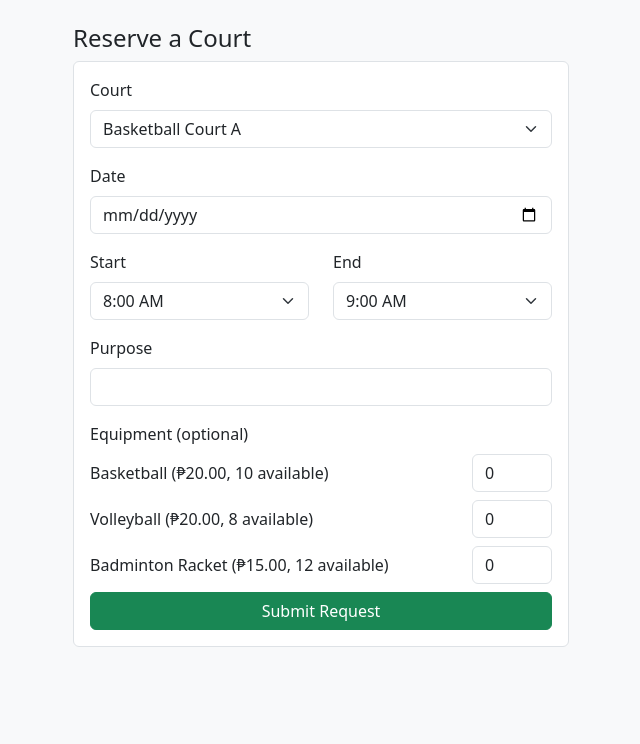
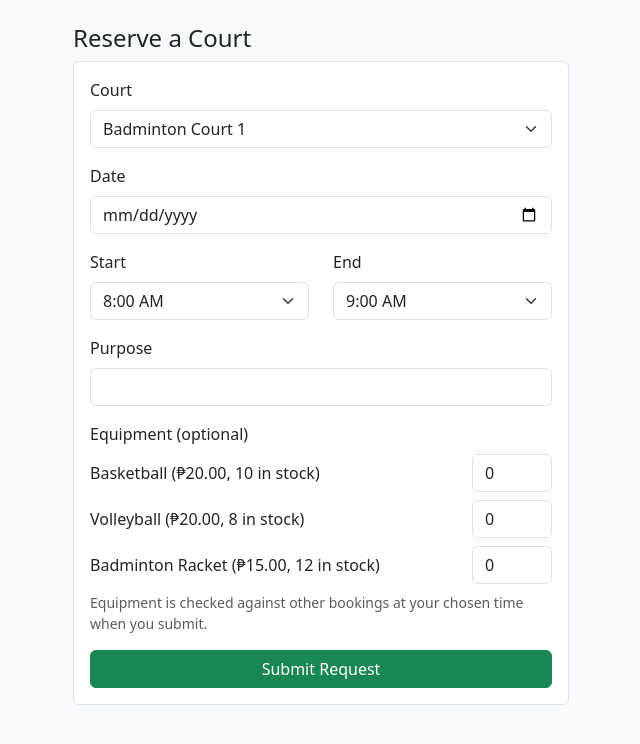
Before and after one commit to kuroo00-ui/playbook, a PHP site: page /reserve.php in a window 1280 px wide. Shown: the part 56-800 px from the top of the page, without its empty margins (319-959 px from the left). Run offline with PHP 8.4, Linux system fonts and the light colour scheme; a user stored in the database is signed in; data comes from the database, SQL or seed files in the repository.

Commit message:
Fix equipment overselling, court hours, payment status

```diff
--- a/cancel.php
+++ b/cancel.php
@@ -17,6 +17,11 @@ if ($_SERVER['REQUEST_METHOD'] === 'POST') {
     $stmt = $conn->prepare("UPDATE payments SET status = 'refunded' WHERE reservation_id = ? AND status = 'paid'");
     $stmt->bind_param("i", $id);
     $stmt->execute();
+
+    // A payment that was still pending is no longer owed
+    $stmt = $conn->prepare("UPDATE payments SET status = 'cancelled' WHERE reservation_id = ? AND status = 'pending'");
+    $stmt->bind_param("i", $id);
+    $stmt->execute();
   }
 }
 header("Location: index.php");
--- a/reserve.php
+++ b/reserve.php
@@ -29,6 +29,24 @@ if ($_SERVER['REQUEST_METHOD'] === 'POST') {
     } elseif ($start < $court['opening_time'] || $end > $court['closing_time']) {
       $error = "Outside operating hours (" . substr($court['opening_time'],0,5) . " - " . substr($court['closing_time'],0,5) . ").";
     } else {
+      // Collect the equipment the customer asked for (quantity above 0).
+      // ksort so rows are always locked in the same order (avoids deadlocks).
+      $items = [];
+      foreach (($_POST['equip'] ?? []) as $eid => $qty) {
+        if ((int)$qty > 0) { $items[(int)$eid] = (int)$qty; }
+      }
+      ksort($items);
+
+      // Everything from here is one transaction, so two people booking at the
+      // same moment cannot both pass the checks.
+      $conn->begin_transaction();
+      try {
+        // Lock this court's row: bookings for the same court now run one at a time
+        $stmt = $conn->prepare("SELECT court_id FROM courts WHERE court_id = ? FOR UPDATE");
+        $stmt->bind_param("i", $court_id);
+        $stmt->execute();
+        $stmt->get_result();
+
         // 3. Double-booking check: overlap = new_start < old_end AND new_end > old_start
         $stmt = $conn->prepare(
           "SELECT COUNT(*) AS n FROM reservations
@@ -39,31 +57,47 @@ if ($_SERVER['REQUEST_METHOD'] === 'POST') {
         $stmt->execute();
         $n = $stmt->get_result()->fetch_assoc()['n'];
 
+        $equip_total = 0;
         if ($n > 0) {
           $error = "That time slot overlaps with an existing reservation.";
         } else {
-        // Collect the equipment the customer asked for (quantity above 0)
-        $items = [];
-        foreach (($_POST['equip'] ?? []) as $eid => $qty) {
-          if ((int)$qty > 0) { $items[(int)$eid] = (int)$qty; }
-        }
-
-        // Check there is enough stock for each item
-        $equip_total = 0;
+          // 4. Equipment: stock minus what overlapping reservations already requested
           foreach ($items as $eid => $qty) {
-          $stmt = $conn->prepare("SELECT equipment_name, available_qty, rental_fee FROM equipment WHERE equipment_id = ?");
+            $stmt = $conn->prepare(
+              "SELECT equipment_name, available_qty, rental_fee
+               FROM equipment WHERE equipment_id = ? FOR UPDATE");
             $stmt->bind_param("i", $eid);
             $stmt->execute();
             $eq = $stmt->get_result()->fetch_assoc();
-          if (!$eq || $qty > $eq['available_qty']) {
-            $error = "Not enough " . ($eq['equipment_name'] ?? 'equipment') . " available.";
+            if (!$eq) { $error = "That equipment does not exist."; break; }
+
+            // Requests on overlapping pending/approved bookings that are NOT checked
+            // out yet. Checked-out items are already subtracted from available_qty,
+            // so counting them again would double-count.
+            $stmt = $conn->prepare(
+              "SELECT COALESCE(SUM(b.quantity), 0) AS reserved
+               FROM equipment_borrowings b
+               JOIN reservations r ON r.reservation_id = b.reservation_id
+               WHERE b.equipment_id = ? AND b.checkout_time IS NULL
+                 AND r.reservation_date = ? AND r.status IN ('pending','approved')
+                 AND ? < r.end_time AND ? > r.start_time");
+            $stmt->bind_param("isss", $eid, $date, $start, $end);
+            $stmt->execute();
+            $reserved = (int)$stmt->get_result()->fetch_assoc()['reserved'];
+
+            $free = (int)$eq['available_qty'] - $reserved;
+            if ($qty > $free) {
+              $error = "Not enough " . $eq['equipment_name'] . " for that time (" . max(0, $free) . " left).";
               break;
             }
             $equip_total += $qty * $eq['rental_fee'];
           }
+        }
 
-        // No problems, so save the reservation and its equipment
-        if ($error === "") {
+        if ($error !== "") {
+          $conn->rollback();
+        } else {
+          // No problems, so save the reservation, its equipment and its payment
           $stmt = $conn->prepare(
             "INSERT INTO reservations (user_id, court_id, reservation_date, start_time, end_time, purpose)
              VALUES (?, ?, ?, ?, ?, ?)");
@@ -78,21 +112,42 @@ if ($_SERVER['REQUEST_METHOD'] === 'POST') {
             $stmt->execute();
           }
 
-          // ---- PASTE PART C HERE ----
           $hours  = ceil((strtotime($end) - strtotime($start)) / 3600);
           $amount = $hours * $court['rental_rate'] + $equip_total;
           $stmt = $conn->prepare("INSERT INTO payments (reservation_id, amount) VALUES (?, ?)");
           $stmt->bind_param("id", $reservation_id, $amount);
           $stmt->execute();
-          // ---------------------------
 
+          $conn->commit();
           header("Location: index.php");
           exit;
+        }
+      } catch (Throwable $e) {
+        $conn->rollback();
+        error_log($e->getMessage());
+        $error = "Something went wrong saving your reservation. Please try again.";
       }
     }
   }
 }
+
+// Courts for the dropdown, with the whole hours each one is open
+$court_rows = $conn->query(
+  "SELECT court_id, court_name, opening_time, closing_time FROM courts WHERE status = 'available' ORDER BY court_name"
+)->fetch_all(MYSQLI_ASSOC);
+
+$court_hours = [];
+foreach ($court_rows as $c) {
+  $open  = (int)substr($c['opening_time'], 0, 2) + (substr($c['opening_time'], 3, 2) !== '00' ? 1 : 0); // first whole hour
+  $close = (int)substr($c['closing_time'], 0, 2);                                                        // last whole hour
+  $court_hours[$c['court_id']] = ['open' => $open, 'close' => $close];
 }
+// Keep what the person picked if the form comes back with an error
+$picked = [
+  'court' => (int)($_POST['court_id'] ?? 0),
+  'start' => $_POST['start_time'] ?? '',
+  'end'   => $_POST['end_time'] ?? '',
+];
 ?>
 <!DOCTYPE html>
 <html lang="en">
@@ -115,13 +170,10 @@ if ($_SERVER['REQUEST_METHOD'] === 'POST') {
 
   <form method="POST" class="bg-white p-3 border rounded">
     <label class="form-label">Court</label>
-    <select name="court_id" class="form-select mb-3" required>
-      <?php
-        $courts = $conn->query("SELECT court_id, court_name FROM courts WHERE status = 'available'");
-        while ($c = $courts->fetch_assoc()) {
-          echo "<option value='{$c['court_id']}'>" . htmlspecialchars($c['court_name']) . "</option>";
-        }
-      ?>
+    <select name="court_id" id="court" class="form-select mb-3" required>
+      <?php foreach ($court_rows as $c): ?>
+        <option value="<?= (int)$c['court_id'] ?>"><?= htmlspecialchars($c['court_name']) ?></option>
+      <?php endforeach; ?>
     </select>
 
     <label class="form-label">Date</label>
@@ -130,19 +182,11 @@ if ($_SERVER['REQUEST_METHOD'] === 'POST') {
     <div class="row mb-3">
       <div class="col">
         <label class="form-label">Start</label>
-        <select name="start_time" class="form-select" required>
-          <?php for ($h = 8; $h <= 20; $h++): ?>
-            <option value="<?= sprintf('%02d:00:00', $h) ?>"><?= date('g:i A', strtotime(sprintf('%02d:00', $h))) ?></option>
-          <?php endfor; ?>
-        </select>
+        <select name="start_time" id="start" class="form-select" required></select>
       </div>
       <div class="col">
         <label class="form-label">End</label>
-        <select name="end_time" class="form-select" required>
-          <?php for ($h = 9; $h <= 21; $h++): ?>
-            <option value="<?= sprintf('%02d:00:00', $h) ?>"><?= date('g:i A', strtotime(sprintf('%02d:00', $h))) ?></option>
-          <?php endfor; ?>
-        </select>
+        <select name="end_time" id="end" class="form-select" required></select>
       </div>
     </div>
 
@@ -156,15 +200,60 @@ if ($_SERVER['REQUEST_METHOD'] === 'POST') {
       <div class="d-flex align-items-center mb-2">
         <span class="flex-grow-1">
           <?= htmlspecialchars($e['equipment_name']) ?>
-          (₱<?= number_format($e['rental_fee'], 2) ?>, <?= $e['available_qty'] ?> available)
+          (₱<?= number_format($e['rental_fee'], 2) ?>, <?= $e['available_qty'] ?> in stock)
         </span>
         <input type="number" name="equip[<?= $e['equipment_id'] ?>]"
                class="form-control" style="width:80px" min="0" max="<?= $e['available_qty'] ?>" value="0">
       </div>
     <?php endwhile; ?>
+    <div class="form-text mb-3">Equipment is checked against other bookings at your chosen time when you submit.</div>
 
     <button class="btn btn-success w-100">Submit Request</button>
   </form>
 </div>
+
+<script>
+// Each court's opening and closing hour come from the database
+const HOURS  = <?= json_encode($court_hours) ?>;
+const PICKED = <?= json_encode($picked) ?>;
+
+const courtSel = document.getElementById('court');
+const startSel = document.getElementById('start');
+const endSel   = document.getElementById('end');
+
+const pad = h => String(h).padStart(2, '0') + ':00:00';     // sent as HH:00:00, as before
+const label = h => ((h + 11) % 12 + 1) + ':00 ' + (h % 24 >= 12 ? 'PM' : 'AM');
+
+function fill(select, from, to, keep) {
+  select.innerHTML = '';
+  for (let h = from; h <= to; h++) {
+    const o = document.createElement('option');
+    o.value = pad(h);
+    o.textContent = label(h);
+    select.appendChild(o);
+  }
+  if (keep && [...select.options].some(o => o.value === keep)) select.value = keep;
+}
+
+function buildStart(keep) {
+  const hrs = HOURS[courtSel.value];
+  if (!hrs) { startSel.innerHTML = ''; endSel.innerHTML = ''; return; }
+  fill(startSel, hrs.open, hrs.close - 1, keep);
+  buildEnd(keep === PICKED.start ? PICKED.end : endSel.value);
+}
+
+function buildEnd(keep) {
+  const hrs = HOURS[courtSel.value];
+  if (!hrs) return;
+  const startH = parseInt(startSel.value, 10);
+  fill(endSel, startH + 1, hrs.close, keep);
+}
+
+courtSel.addEventListener('change', () => buildStart(startSel.value));
+startSel.addEventListener('change', () => buildEnd(endSel.value));
+
+if (PICKED.court && [...courtSel.options].some(o => +o.value === PICKED.court)) courtSel.value = PICKED.court;
+buildStart(PICKED.start);
+</script>
 </body>
 </html>
```
Also changed, not shown: admin_approvals.php (+7 -0 lines), index.php (+10 -4 lines). Lines whose indentation alone changed are shown as unchanged.
